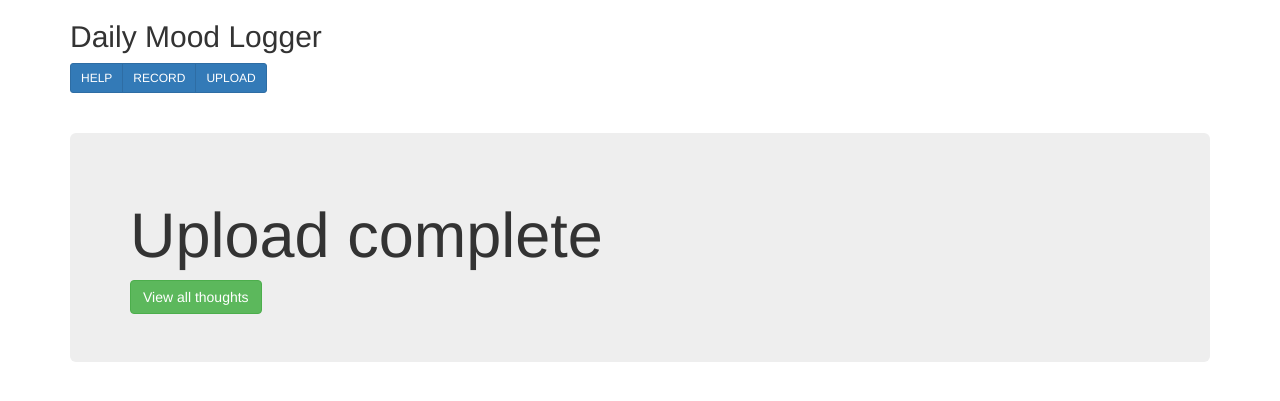
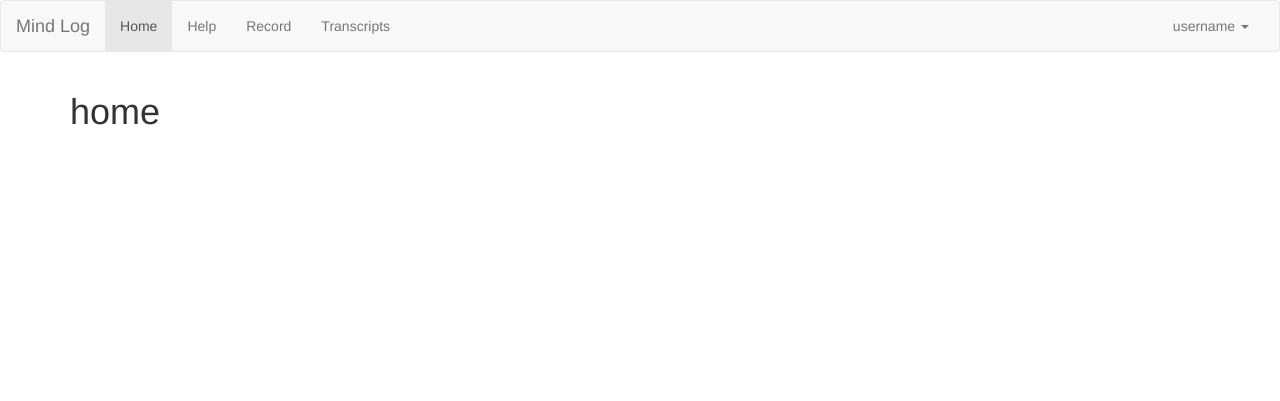
Before and after one commit to zach-col/app, a Flask app: page / in a window 1280 px wide. Shown: the top 401 px of the page. Run offline with Flask 2, Linux system fonts and the light colour scheme; some libraries are stand-ins or nearby versions; some web fonts are replaced.

Commit message:
commit Ellie's changes

```diff
--- a/templates/app.js
+++ b/templates/app.js
@@ -54,14 +54,15 @@ function startRecording() {
                   $('#divLoading').hide();
                   stopRecording();
                   $progressBar.css('width', '0%');  // init. back
+                  setTimeout(function(){
+                      // show the upload complete message after progress bar finishes
+                    $('#upload-complete-container').show();
+                  }, 0);
                 }, 2000); // WAIT 2 milliseconds
               }, 2000); // WAIT 2 milliseconds
             }, 2000); // WAIT 2 seconds
           }, 2000); // WAIT 2 seconds
         }, 2000); // WAIT 2 second
-
-
-
     }).catch(function(err) {
         //enable the record button if getUserMedia() fails
         //recordButton.disabled = false;
--- a/templates/index.html
+++ b/templates/index.html
@@ -1,13 +1,56 @@
 <!DOCTYPE html>
 <html>
+
 <head>
   <base target="_top">
   <link rel="stylesheet" href="https://maxcdn.bootstrapcdn.com/bootstrap/3.3.7/css/bootstrap.min.css" integrity="sha384-BVYiiSIFeK1dGmJRAkycuHAHRg32OmUcww7on3RYdg4Va+PmSTsz/K68vbdEjh4u" crossorigin="anonymous"><link href="./css/index.css" rel="stylesheet">
   <link href='https://fonts.googleapis.com/css?family=Droid+Serif|Open+Sans:400,700' rel='stylesheet' type='text/css'>
 </head>
 <body>
-<div class="container">
-  <h2 id="header">Daily Mood Logger</h2>
+  <nav class="navbar navbar-default">
+      <div class="container-fluid">
+        <!-- Brand and toggle get grouped for better mobile display -->
+        <div class="navbar-header">
+          <button type="button" class="navbar-toggle collapsed" data-toggle="collapse" data-target="#bs-example-navbar-collapse-1" aria-expanded="false">
+            <span class="sr-only">Toggle navigation</span>
+            <span class="icon-bar"></span>
+            <span class="icon-bar"></span>
+            <span class="icon-bar"></span>
+          </button>
+          <a class="navbar-brand" href="#">Mind Log</a>
+        </div>
+
+        <!-- Collect the nav links, forms, and other content for toggling -->
+        <div class="collapse navbar-collapse" id="bs-example-navbar-collapse-1">
+          <ul class="nav navbar-nav">
+            <li class="active nav-item home"><a href="#">Home <span class="sr-only">(current)</span></a></li>
+            <li class="nav-item help"><a href="#">Help</a></li>
+            <li class="nav-item record"><a href="#">Record</a></li>
+            <li class="nav-item transcripts"><a href="#">Transcripts</a></li>
+          </ul>
+
+          <ul class="nav navbar-nav navbar-right">
+              <li class="dropdown">
+                <a href="#" class="dropdown-toggle" data-toggle="dropdown" role="button" aria-haspopup="true" aria-expanded="false"> username <span class="caret"></span></a>
+                <ul class="dropdown-menu">
+                  <li><a href="#">Logout</a></li>
+                </ul>
+              </li>
+            </ul>
+        </div><!-- /.navbar-collapse -->
+      </div><!-- /.container-fluid -->
+    </nav>
+
+  <div class="container home-container">
+      <h1>home</h1>
+  </div>
+
+  <div class="container help-container">
+      <h1>help</h1>
+  </div>
+
+  <div class="container record-container">
+    <h1 id="header">Daily Mood Logger</h1>
     <form class="form-horizontal" role="form" id="step1Form">
       <span style="float:left" align="left">
         <div class="btn-group btn-group-sm" id="controls">
@@ -31,10 +74,46 @@
   </div> <!-- ./container -->
 
   <!-- thank you for uploading area -->
-<div class="container">
+  <div class="container" id="upload-complete-container">
       <div class="jumbotron">
-        <h1>Upload complete</h1>
+          <h2>Upload complete</h2>
           <a href="#" class="btn btn-success">View all thoughts</a>
+      </div>
+  </div>
+
+  <div class="container transcript-table-container">
+    <div class="row header-row">
+      <span class="col-md-2 date-column header">
+        Date
+      </span>
+      <span class="col-md-2 audio-column header">
+        Audio
+      </span>
+      <span class="col-md-6 transcript-column header">
+        Text
+      </span>
+    </div>
+    <div class="row content-row">
+      <span class="col-md-2 date-column">
+        11/07/18
+      </span>
+      <span class="col-md-2 audio-column">
+        <b>audio</b>
+      </span>
+      <span class="col-md-6 transcript-column">
+        Today I felt very happy. It was a good day. Mood mood mood mood.
+      </span>
+    </div>
+    <div class="row content-row">
+      <span class="col-md-2 date-column">
+        11/02/18
+      </span>
+      <span class="col-md-2 audio-column">
+        <b>audio</b>
+      </span>
+      <span class="col-md-6 transcript-column">
+        It was a day. Mood stuff. Words.
+      </span>
     </div>
   </div>
 
@@ -55,8 +134,11 @@
     </div>
   </div>
 
+<link rel="stylesheet" href="styles.css"/>
+<link rel="stylesheet" href="https://maxcdn.bootstrapcdn.com/bootstrap/3.3.7/css/bootstrap.min.css" integrity="sha384-BVYiiSIFeK1dGmJRAkycuHAHRg32OmUcww7on3RYdg4Va+PmSTsz/K68vbdEjh4u" crossorigin="anonymous">
 <script src="https://ajax.googleapis.com/ajax/libs/jquery/3.1.0/jquery.min.js"></script>
 <script src="https://maxcdn.bootstrapcdn.com/bootstrap/3.3.7/js/bootstrap.min.js" integrity="sha384-Tc5IQib027qvyjSMfHjOMaLkfuWVxZxUPnCJA7l2mCWNIpG9mGCD8wGNIcPD7Txa" crossorigin="anonymous"></script>
+<script src="./pageflow.js"></script>
 
 <script>
 $('#divLoading').hide();
--- /dev/null
+++ b/templates/pageflow.js
@@ -0,0 +1,31 @@
+$('.navbar .home').click(function(){
+    $('.container').hide();
+    $('.home-container').show();
+
+    $('.nav-item').removeClass('active');
+    $('.nav-item.home').addClass('active');
+});
+
+$('.navbar .help').click(function(){
+    $('.container').hide();
+    $('.help-container').show();
+
+    $('.nav-item').removeClass('active');
+    $('.nav-item.help').addClass('active');
+});
+
+$('.navbar .record').click(function(){
+    $('.container').hide();
+    $('.record-container').show();
+
+    $('.nav-item').removeClass('active');
+    $('.nav-item.record').addClass('active');
+});
+
+$('.navbar .transcripts').click(function(){
+    $('.container').hide();
+    $('.transcript-table-container').show();
+
+    $('.nav-item').removeClass('active');
+    $('.nav-item.transcripts').addClass('active');
+});
--- /dev/null
+++ b/templates/styles.css
@@ -0,0 +1,23 @@
+.transcript-table-container{
+    display: none;
+}
+
+.transcript-table-container .header-row{
+    border-bottom: solid;
+}
+
+#upload-complete-container{
+    display: none;
+}
+
+.record-container{
+    display: none;
+}
+
+.home-container{
+
+}
+
+.help-container{
+    display: none;
+}
--- a/testApiCall.py
+++ b/testApiCall.py
@@ -26,6 +26,6 @@ headers = {
     'Authorization': 'Bearer 01M_lVdLpTBXgCcW3PtIAXASKjrS7wx4tUrLCV2WXW10DvjzP16l0dnRLziUTMbc1hL5qBJvhePqCZHZiRveKx07DWJ2w',
     'Accept': 'text/plain',
 }
-response = requests.get('https://api.rev.ai/revspeech/v1beta/jobs/'+ jobId +'/transcript', headers=headers)
+response = requests.get('https://api.rev.ai/revspeech/v1beta/jobs/'+ jobId +'/transcript', headers=headers).json()
 
-print (response.text)
+print (response)
```
Also changed, not shown: 2 other files. Lines whose indentation alone changed are shown as unchanged.
